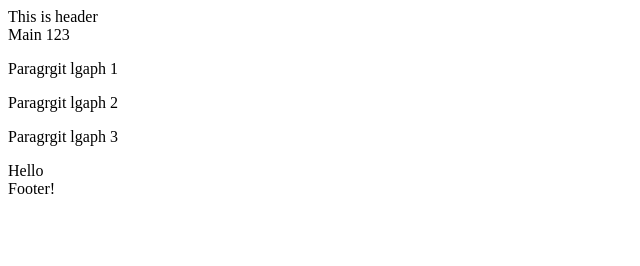
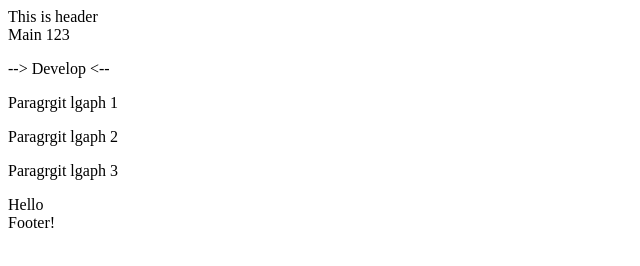
Before and after one commit to Vitas500/my-project, a plain HTML site: page index.html in a window 1280 px wide. Shown: the whole page, without its empty margins (0-640 px from the left). Drawn offline with Linux system fonts and the light colour scheme.

Commit message:
Update index.html

```diff
--- a/index.html
+++ b/index.html
@@ -8,6 +8,7 @@
 <body>
     <header>This is header</header>
     <main>Main 123
+    <p>--> Develop <--</p>
       <p>Paragrgit lgaph 1</p>
       <p>Paragrgit lgaph 2</p>
       <p>Paragrgit lgaph 3</p>
```
